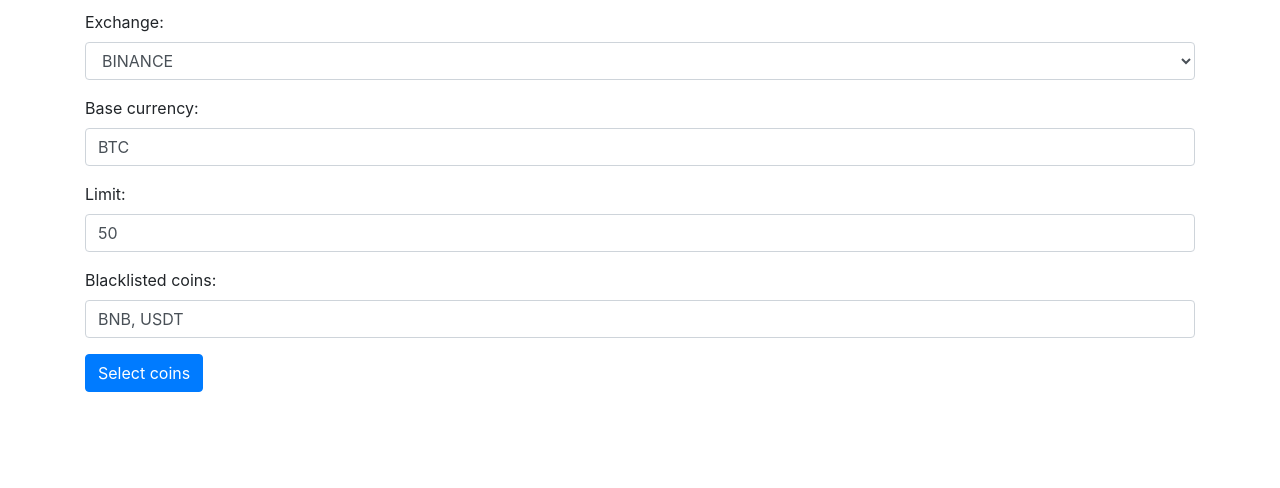
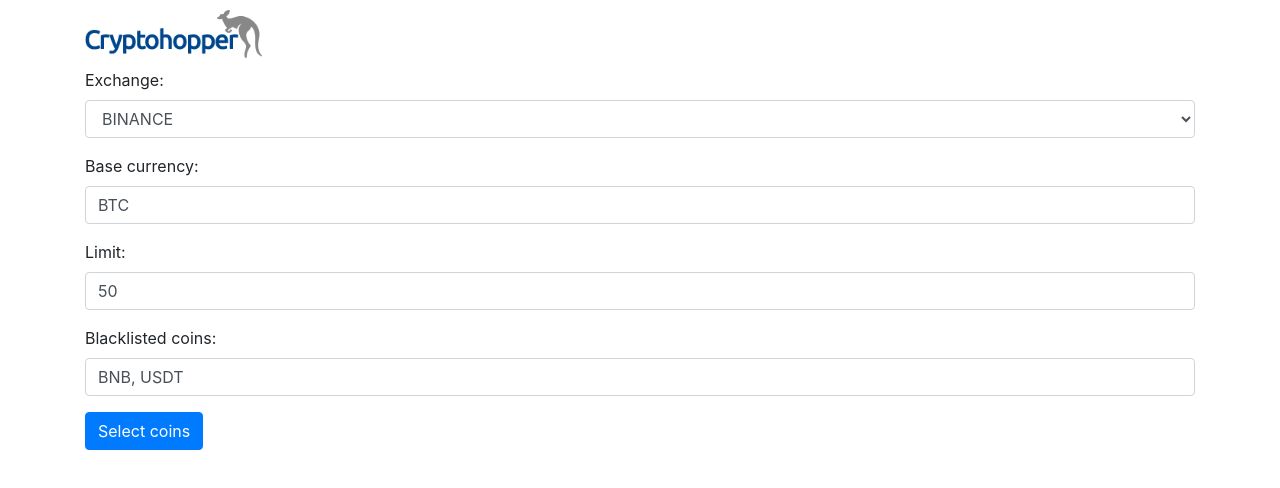
Before and after one commit to matteoantoci/ch-companion, a React (Create React App) app: page / in a window 1280 px wide. Shown: the top 488 px of the page. Built offline with nearby package versions, Linux system fonts and the light colour scheme.

Commit message:
Added logo

```diff
--- a/src/App/App.css
+++ b/src/App/App.css
@@ -3,8 +3,8 @@
 }
 
 .App-logo {
-  animation: App-logo-spin infinite 20s linear;
-  height: 80px;
+  margin-bottom: 10px;
+  height: 48px;
 }
 
 .App-header {
--- a/src/App/App.jsx
+++ b/src/App/App.jsx
@@ -3,6 +3,7 @@
 import { Container, Row, Col } from 'reactstrap';
 import { observer } from 'mobx-react';
 import './App.css';
+import logo from '../logo.png';
 import { fetchCoins } from '../tradingView/gateway';
 import { createStore } from './store';
 import { OptionsForm } from './OptionsForm';
@@ -43,6 +44,11 @@
       <Container>
         <Row>
           <Col>
+            <img src={logo} alt="logo" className="App-logo" />
+          </Col>
+        </Row>
+        <Row>
+          <Col>
             <OptionsForm
               store={this.store}
               handleButtonClick={this.selectCoins}
```
Also changed, not shown: src/logo.png (added).
